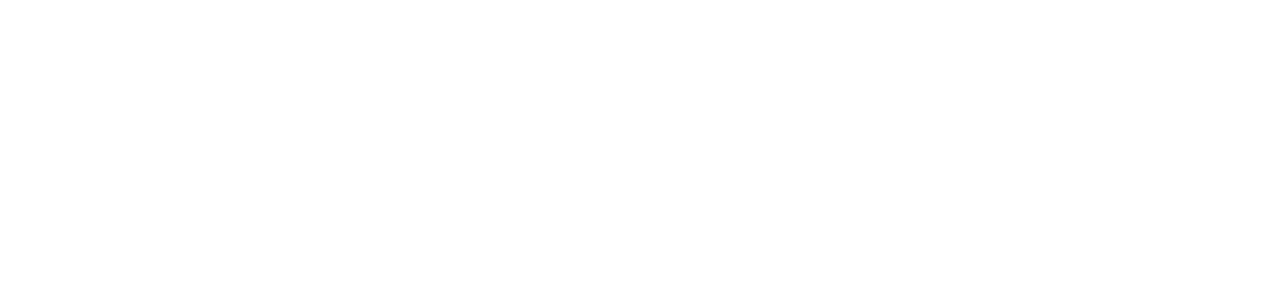
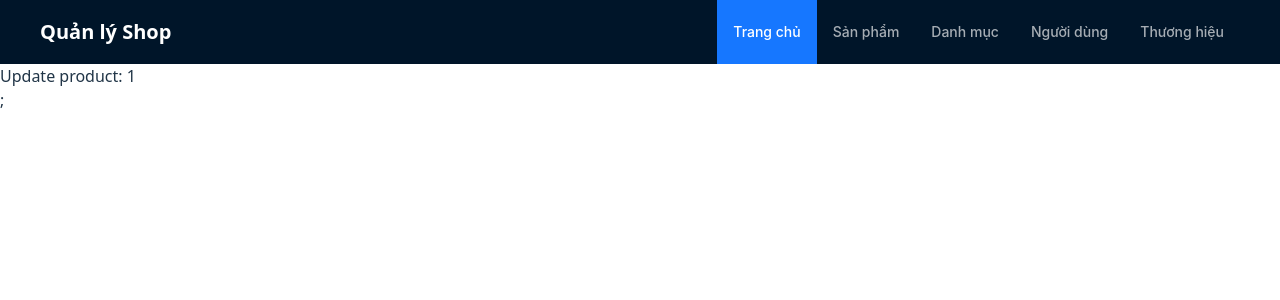
Before and after one commit to DEVducanh/ASM-react, a React (Vite) app in the folder my-react-app/: page /admin/products/1 in a window 1280 px wide. Before the commit this address had no page. Shown: the top 300 px of the page. Built offline with nearby package versions, Linux system fonts and the light colour scheme.

Commit message:
Done get id

```diff
--- a/my-react-app/src/App.tsx
+++ b/my-react-app/src/App.tsx
@@ -1,38 +1,51 @@
 import React from "react";
-import { Route, BrowserRouter as Router, Routes } from "react-router-dom";
+import {
+  Navigate,
+  RouterProvider,
+  createBrowserRouter,
+} from "react-router-dom";
 import { ClientLayout } from "./layouts/ClientLayout";
 import AdminLayout from "./layouts/AdminLayout";
-import ProductList from "./pages/admin/ProductList";
+import ProductList from "./pages/admin/Products/ProductList";
 import CategoryList from "./pages/admin/CategoryList";
 import UserList from "./pages/admin/UserList";
 import BrandList from "./pages/admin/BrandList";
+import DashBoard from "./pages/admin/DashBoard";
+import ProductUpdate from "./pages/admin/Products/ProductUpdate";
+// import các page khác nếu có
+
+const router = createBrowserRouter([
+  {
+    path: "/",
+    element: <ClientLayout />,
+    children: [
+      // { index: true, element: <Home /> },
+      // { path: "product/:id", element: <ProductDetail /> }
+    ],
+  },
+  {
+    path: "/admin",
+    element: <AdminLayout />,
+    children: [
+      { index: true, element: <Navigate to={"dashboard"} replace /> },
+      { path: "dashboard", element: <DashBoard /> },
+      { path: "products", element: <ProductList /> },
+      // { path: "products/add", element: <ProductAdd /> },
+      { path: "products/:id", element: <ProductUpdate /> },
+      { path: "categories", element: <CategoryList /> },
+      // { path: "category/add", element: <CategoryAdd /> },
+      // { path: "category/:id", element: <CategoryUpdate /> },
+      { path: "users", element: <UserList /> },
+      { path: "brands", element: <BrandList /> },
+    ],
+  },
+]);
 
 function App() {
   return (
-    <>
-      <Router>
-        <Routes>
-          {/* CLIENT ROUTER */}
-          <Route path="/" element={<ClientLayout />}>
-            {/* <Route index element={<Home />} />
-          <Route path="product/:id" element={<ProductDetail />} /> */}
-          </Route>
-
-          {/* ADMIN ROUTER */}
-          <Route path="/admin" element={<AdminLayout />}>
-            <Route index element={<ProductList />} />
-            <Route path="products" element={<ProductList />} />
-            {/* <Route path="products/add" element={<ProductAdd />} />
-            <Route path="products/:id" element={<ProductUpdate />} /> */}
-            <Route path="categories" element={<CategoryList />} />
-            {/* <Route path="category/add" element={<CategoryAdd />} />
-            <Route path="category/:id" element={<CategoryUpdate />} /> */}
-            <Route path="users" element={<UserList />} />
-            <Route path="brands" element={<BrandList />} />
-          </Route>
-        </Routes>
-      </Router>
-    </>
+    <div>
+      <RouterProvider router={router} />;
+    </div>
   );
 }
 
--- a/my-react-app/src/components/Header-layout.tsx
+++ b/my-react-app/src/components/Header-layout.tsx
@@ -22,9 +22,12 @@
         <Menu
           theme="dark"
           mode="horizontal"
-          defaultSelectedKeys={["products"]}
+          defaultSelectedKeys={["dashboard"]}
           style={{ flexGrow: 1, justifyContent: "flex-end" }}
         >
+          <Menu.Item key="dashboard">
+            <NavLink to="/admin/dashboard">Trang chủ</NavLink>
+          </Menu.Item>
           <Menu.Item key="products">
             <NavLink to="/admin/products">Sản phẩm</NavLink>
           </Menu.Item>
--- /dev/null
+++ b/my-react-app/src/pages/admin/DashBoard.tsx
@@ -0,0 +1,9 @@
+import React from 'react'
+
+const DashBoard = () => {
+  return (
+    <div>Hello, Admin</div>
+  )
+}
+
+export default DashBoard
--- a/my-react-app/src/pages/admin/ProductList.tsx
+++ b/my-react-app/src/pages/admin/Products/ProductList.tsx
@@ -2,6 +2,7 @@
 import { Button, Table } from "antd";
 import axios from "axios";
 import React from "react";
+import { Link } from "react-router-dom";
 
 interface Product {
   id: number;
@@ -66,10 +67,11 @@
     },
     {
       title: "Hành động",
+      dataIndex: "id",
       key: "action",
       render: (_: any, record: Product) => (
         <div style={{ display: "flex", gap: 8 }}>
-          <Button type="link">Sửa</Button>
+          <Link to={`/admin/products/${record.id}`} type="link">Sửa</Link>
           <Button type="link" danger>
             Xóa
           </Button>
--- /dev/null
+++ b/my-react-app/src/pages/admin/Products/ProductUpdate.tsx
@@ -0,0 +1,9 @@
+import React from "react";
+import { useParams } from "react-router-dom";
+
+const ProductUpdate = () => {
+  const { id } = useParams();
+  return <div>Update product: {id}</div>;
+};
+
+export default ProductUpdate;
```
